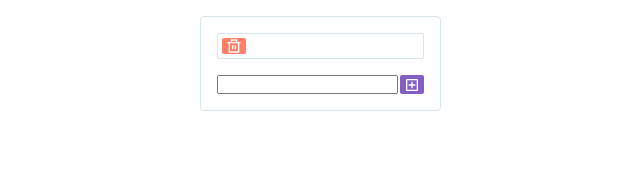
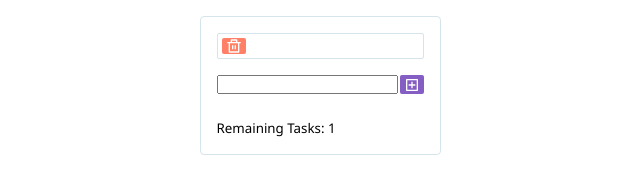
Before and after one commit to adnsami/JS-HTML-DOM-Todo-App, a plain HTML site: page index.html in a window 1280 px wide. Both pictures are taken after a click on the button 731 px from the left and 58 px from the top of the page. Shown: the whole page, without its empty margins (320-960 px from the left). Drawn offline with Linux system fonts and the light colour scheme.

Commit message:
feat: add remaining task func

```diff
--- a/assets/js/utils.js
+++ b/assets/js/utils.js
@@ -22,6 +22,9 @@ export function updateUI() {
 
     const cardList = $('#card__list');
     cardList.innerHTML = cardListItems;
+
+    $('#remaining-task').innerText = `Remaining Tasks: ${tasks.length}` ;
+
     $('#card__input').value = '';
 
 }
--- a/index.html
+++ b/index.html
@@ -16,6 +16,8 @@
                 <svg height="16px" width="16px" xmlns="http://www.w3.org/2000/svg" viewBox="0 0 24 24" fill="currentColor"><path d="M4 3H20C20.5523 3 21 3.44772 21 4V20C21 20.5523 20.5523 21 20 21H4C3.44772 21 3 20.5523 3 20V4C3 3.44772 3.44772 3 4 3ZM5 5V19H19V5H5ZM11 11V7H13V11H17V13H13V17H11V13H7V11H11Z"></path></svg>
             </button>
         </div>
+        <br>
+        <small id="remaining-task"></small>
     </div>
 
     <script type="module" src="assets/js/app.js"></script>
```
